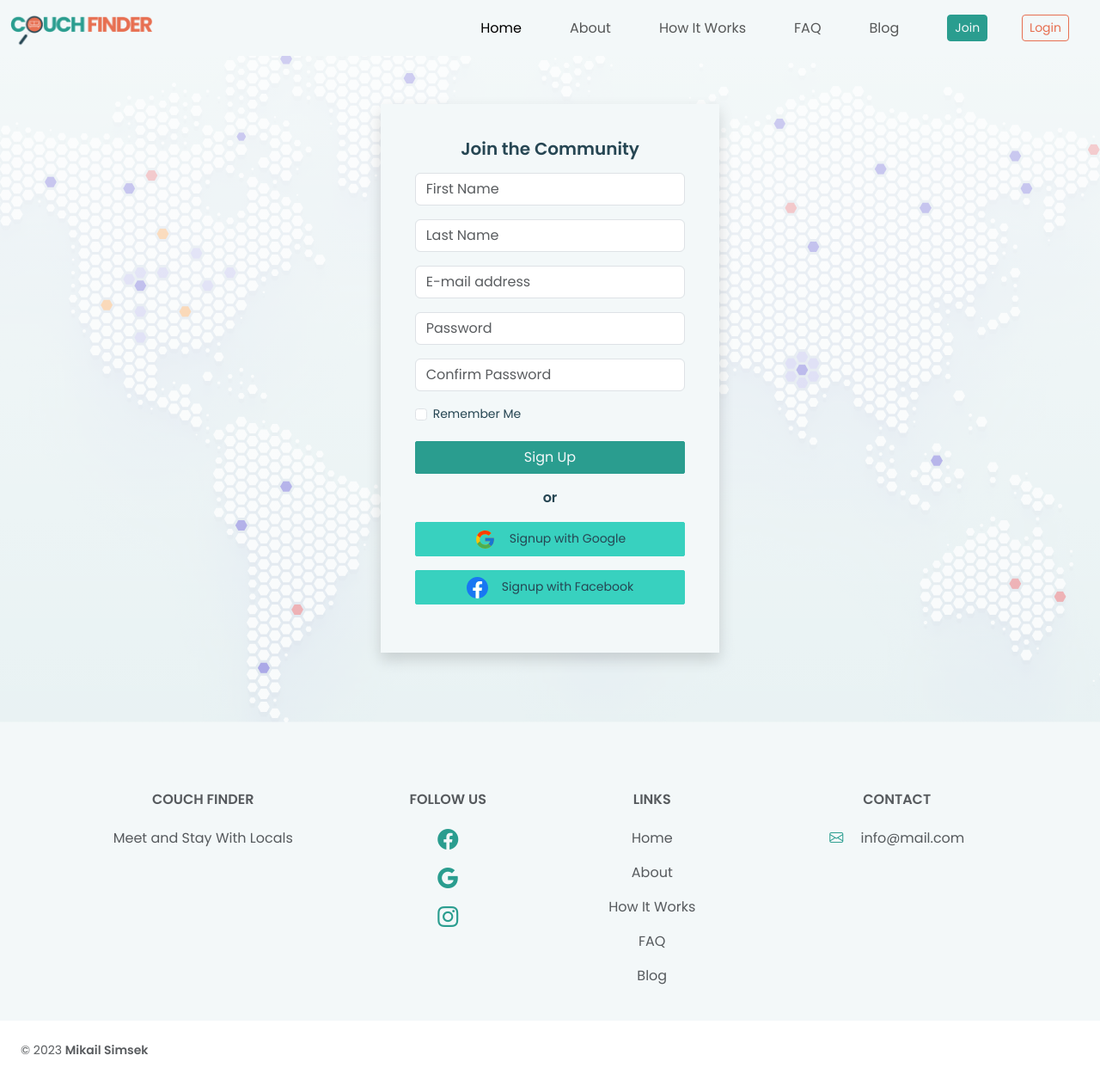
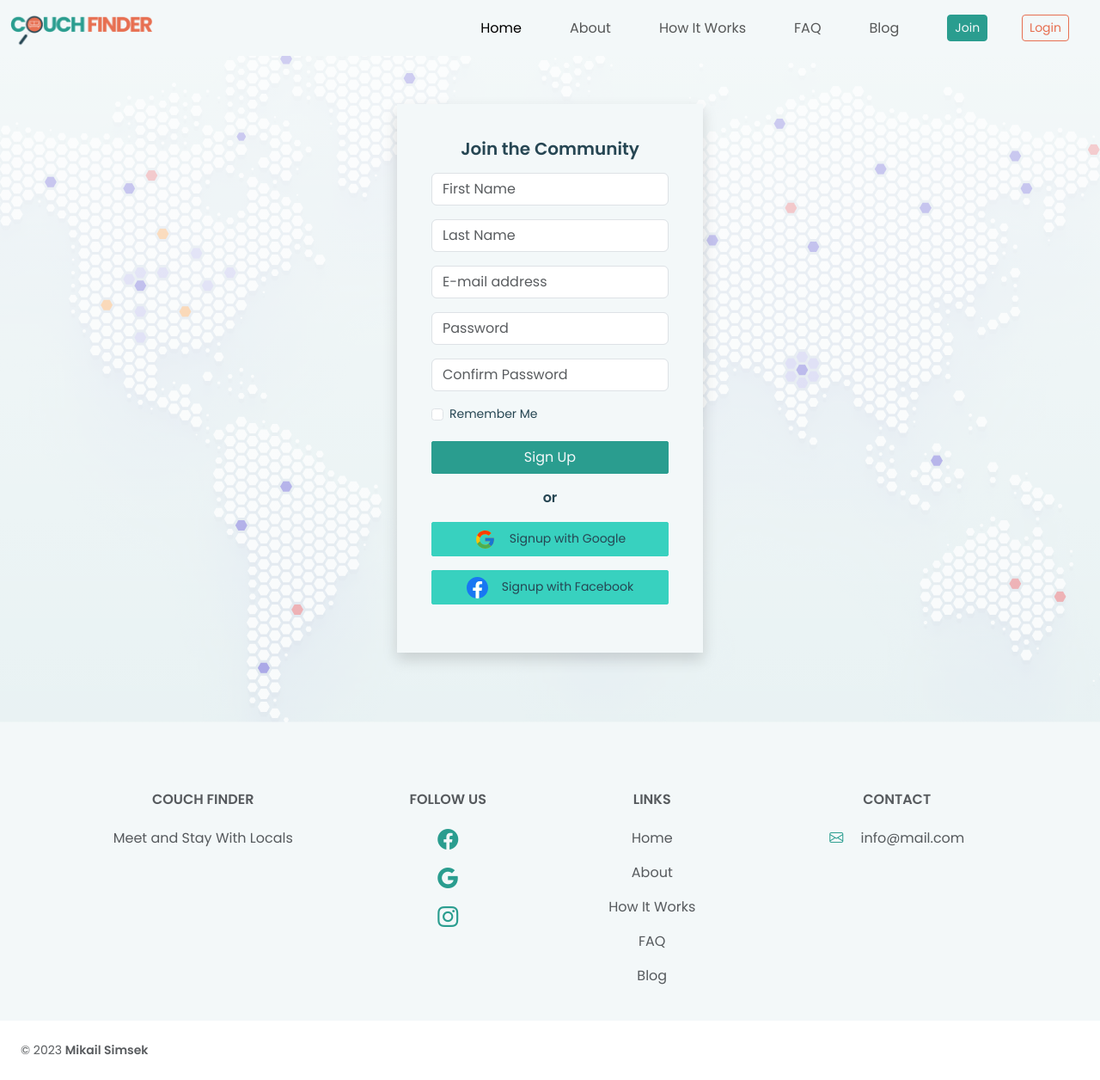
Before and after one commit to mika-sims/CouchFinder, a Django app: page /accounts/signup/ in a window 1280 px wide. Shown: the whole page at 86% size. Run offline with Django 4.2, Linux system fonts and the light colour scheme; parts of the project's set-up code (start-up, migrations or seed data) failed here and were passed over; some libraries are stand-ins or nearby versions.

Commit message:
Edit: Change div from container-fluid to container

```diff
--- a/templates/account/signup.html
+++ b/templates/account/signup.html
@@ -7,7 +7,7 @@
 {% block content %}
 <section class="container-fluid min-vh-100 d-flex flex-column justify-content-center align-items-center py-5"
   id="signup">
-  <div class="container-fluid m-0">
+  <div class="container">
     <div class="row d-flex justify-content-center align-items-center">
       <div class="col-12 col-sm-8 col-md-6 col-lg-5 col-xl-4">
         <div class="text-primary shadow">
```
